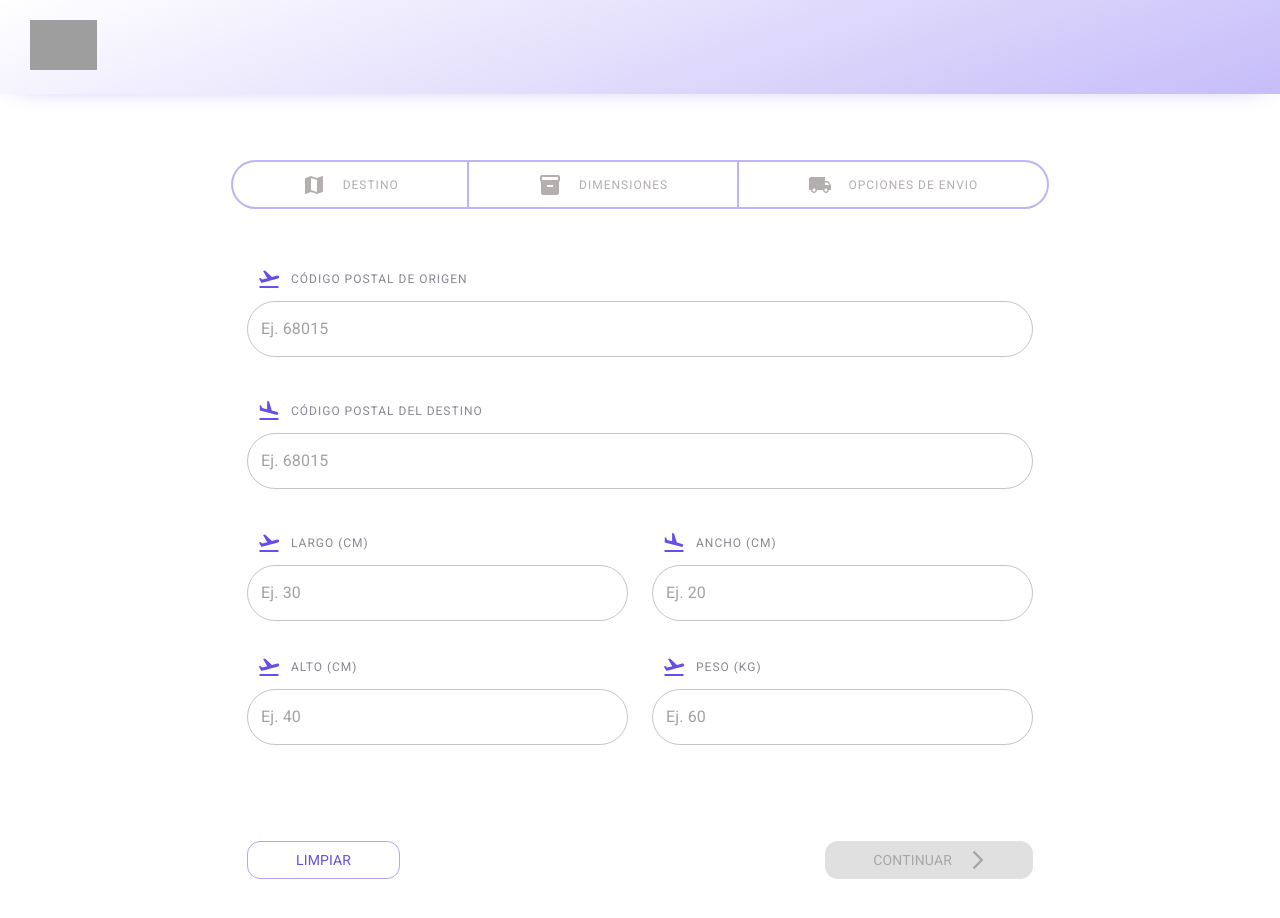
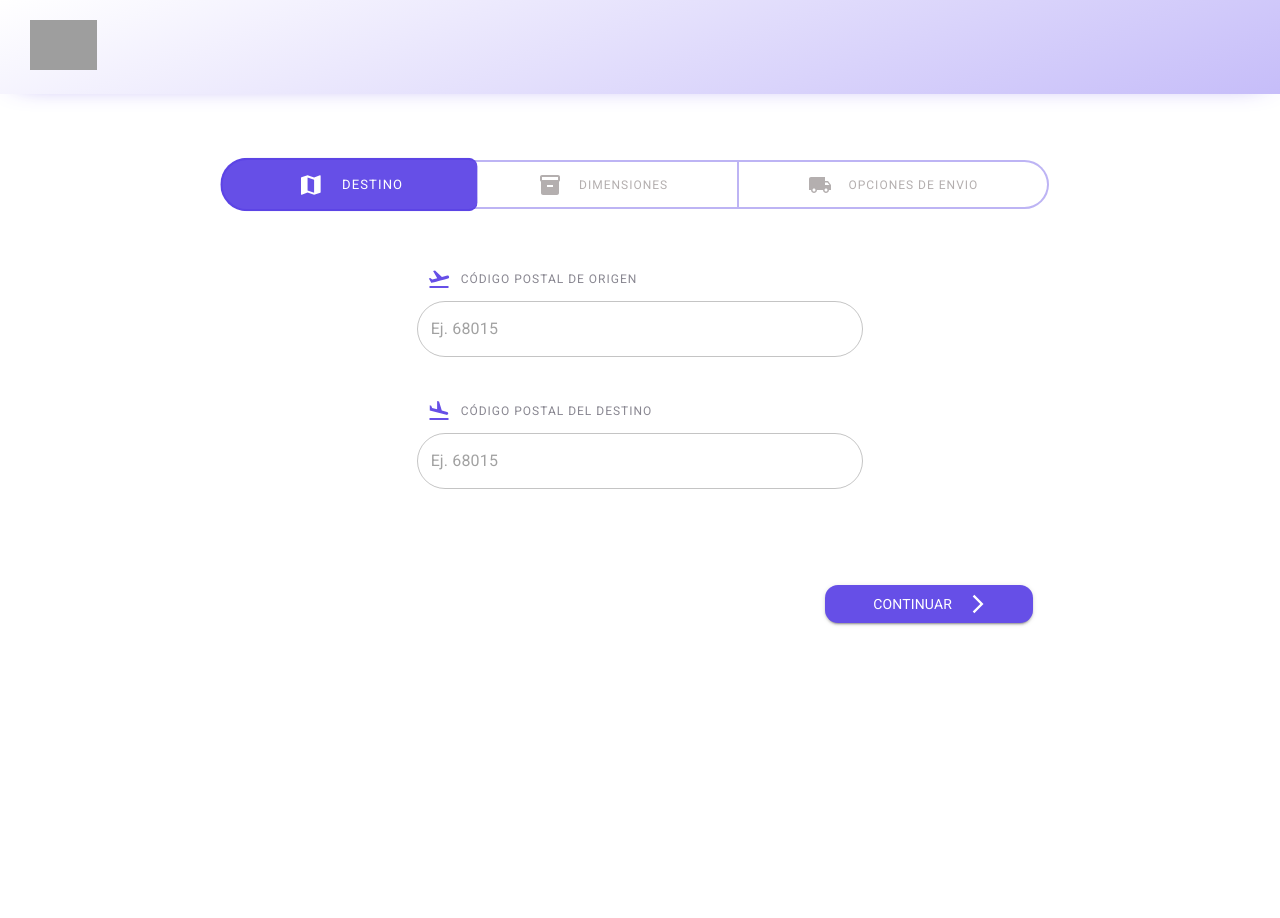
Before and after one commit to joseriosjose/Skydropx-challenge, a Next.js app: page / in a window 1280 px wide. Shown: the top 918 px of the page. After the commit the page ends 800 px from the top, so only its background shows below. Built offline with nearby package versions, Linux system fonts and the light colour scheme; grey boxes are pictures that could not be loaded.

Commit message:
Create useStep and state in deliveryOptions

```diff
--- a/src/components/DeliveryItem/DeliveryItem.tsx
+++ b/src/components/DeliveryItem/DeliveryItem.tsx
@@ -21,12 +21,19 @@ type DeliveryItemType = {
   currency: string;
   selected: boolean;
   typeChip: "better" | "default" | "faster";
+  onClick: () => void;
 };
 
 type ChipWrapperProps = MUIStyledCommonProps<Theme> &
   React.ClassAttributes<HTMLDivElement> &
   React.HTMLAttributes<HTMLDivElement> & {
     typeChip: "better" | "default" | "faster";
+  };
+
+type CardWrapperProps = MUIStyledCommonProps<Theme> &
+  React.ClassAttributes<HTMLDivElement> &
+  React.HTMLAttributes<HTMLDivElement> & {
+    selected: boolean;
   };
 
 const styles = (theme: Theme) => ({
@@ -41,7 +48,7 @@ const styles = (theme: Theme) => ({
   default: { display: "none" },
 });
 
-const CardWrapper = styled(Card)(({ theme }) => ({
+const CardWrapper = styled(Card)(({ theme, selected }: CardWrapperProps) => ({
   borderRadius: 30,
   padding: 20,
   [(theme as Theme).breakpoints.down("md")]: {
@@ -49,6 +56,13 @@ const CardWrapper = styled(Card)(({ theme }) => ({
   },
   transition: "all .2s ease-in-out",
   cursor: "pointer",
+  ...(selected
+    ? {
+        backgroundColor: (theme as Theme).palette.primary.light,
+        color: "white",
+        transform: " scale(1.05)",
+      }
+    : {}),
   ":hover": {
     backgroundColor: (theme as Theme).palette.primary.light,
     color: "white",
@@ -91,10 +105,11 @@ const DeliveryItem = ({
   currency,
   selected,
   typeChip,
+  onClick,
 }: DeliveryItemType) => {
   const date = new Date();
   return (
-    <CardWrapper>
+    <CardWrapper selected={selected} onClick={onClick}>
       {typeChip !== "default" && (
         <CardHeader
           action={<ChipWrapper typeChip={typeChip} label="Recomendacion" />}
--- a/src/components/DeliveryOptions/DeliveryOptions.tsx
+++ b/src/components/DeliveryOptions/DeliveryOptions.tsx
@@ -1,4 +1,4 @@
-import React, { Fragment } from "react";
+import React, { Fragment, useState } from "react";
 import { ParcelPreview } from "components";
 import { Grid } from "@mui/material";
 import Accordion from "@mui/material/Accordion";
@@ -80,6 +80,9 @@ const DeliveryOptions = () => {
   //solo las opciones de envio
   const deliveryOptions = included?.filter(({ type }) => type === "rates");
 
+  const [deliverySelected, setdeliverySelected] = useState("");
+
+  console.log(deliverySelected);
   return (
     <Fragment>
       <Accordion defaultExpanded elevation={0}>
@@ -107,7 +110,10 @@ const DeliveryOptions = () => {
               days={attributes.days as number}
               pricing={attributes.total_pricing as string}
               currency={attributes.currency_local as string}
-              selected
+              selected={deliverySelected === id}
+              onClick={() => {
+                setdeliverySelected(id);
+              }}
               typeChip="default"
             />
           </Grid>
--- a/src/components/StepForm/StepForm.tsx
+++ b/src/components/StepForm/StepForm.tsx
@@ -7,8 +7,8 @@ import { styled, Theme } from "@mui/material/styles";
 import { Button } from "components";
 import ArrowForwardIosIcon from "@mui/icons-material/ArrowForwardIos";
 import { Typography } from "@mui/material";
-import { DestinationForm, DimensionsForm } from "components";
-import DeliveryOptions from "../DeliveryOptions/DeliveryOptions";
+import { DestinationForm, DimensionsForm, DeliveryOptions } from "components";
+import useStep from "hooks/useStep";
 
 const steps = [
   { id: 0, icono: MapIcon, texto: "destino", subTitle: "Datos de envio" },
@@ -26,7 +26,6 @@ const steps = [
   },
 ];
 
-const StepForm = () => {
 const StepsHeaders = styled("div")(({ theme }) => ({
   display: "flex",
   flexWrap: "wrap",
@@ -53,7 +52,8 @@ const StepForm = () => {
 const StepActionsWrapper = styled("div")(({ theme }) => ({
   display: "flex",
   flexWrap: "wrap",
-    justifyContent: "space-between",
+  justifyContent: "flex-end",
+  gap: 25,
   marginRight: theme.spacing(2),
   marginLeft: theme.spacing(2),
 }));
@@ -68,14 +68,30 @@ const StepForm = () => {
   },
 }));
 
-  const [currentStep, setcurrentStep] = useState(2);
+const StepForm = () => {
+  const { currentStep, Component, next, previus } = useStep([
+    DestinationForm,
+    DimensionsForm,
+    DeliveryOptions,
+  ]);
 
   return (
     <Fragment>
       <StepsHeaders>
-        {steps.map(({ id, icono, texto }) => {
+        {steps.map(({ id, icono, texto }, index) => {
           return (
-            <StepHeader key={`header-${texto}`} icon={icono} text={texto} />
+            <StepHeader
+              key={`header-${texto}`}
+              type={
+                index === currentStep
+                  ? "selected"
+                  : index < currentStep
+                  ? "completed"
+                  : "default"
+              }
+              icon={icono}
+              text={texto}
+            />
           );
         })}
       </StepsHeaders>
@@ -85,16 +101,17 @@ const StepForm = () => {
       </StepTitleMovilWrapper>
 
       <StepContainerWrapper>
-        <DestinationForm />
-        <DimensionsForm />
+        <Component />
       </StepContainerWrapper>
       <StepActionsWrapper>
-        <Button buttonType="secondary" text="Limpiar" />
+        {currentStep !== 0 && (
+          <Button buttonType="secondary" text="Regresar" onClick={previus} />
+        )}
         <Button
           buttonType="primary"
           text="Continuar"
           size="large"
-          disabled
+          onClick={next}
           endIcon={<ArrowForwardIosIcon />}
         />
       </StepActionsWrapper>
--- /dev/null
+++ b/src/hooks/useStep.ts
@@ -0,0 +1,34 @@
+import React, { useState, useCallback } from 'react'
+
+type StepType = () => JSX.Element
+
+const useStep = (steps: StepType[]) => {
+    const size = steps.length
+    const [currentStep, setcurrentStep] = useState(0);
+
+    const next = useCallback(
+        () => {
+            if (currentStep + 1 < size) {
+                setcurrentStep(currentStep + 1)
+            }
+        },
+        [size, currentStep],
+    )
+    const previus = useCallback(
+        () => {
+            if (currentStep - 1 >= 0) {
+                setcurrentStep(currentStep - 1)
+            }
+        },
+        [currentStep],
+    )
+
+    return {
+        Component: steps[currentStep],
+        next,
+        previus,
+        currentStep
+    }
+}
+
+export default useStep
```
Lines whose indentation alone changed are shown as unchanged.
